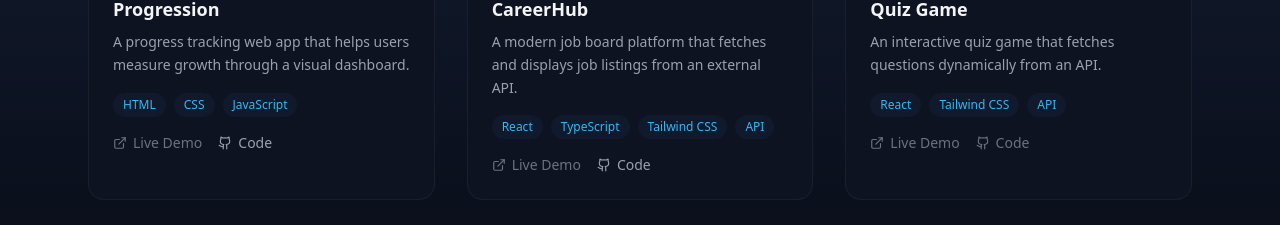
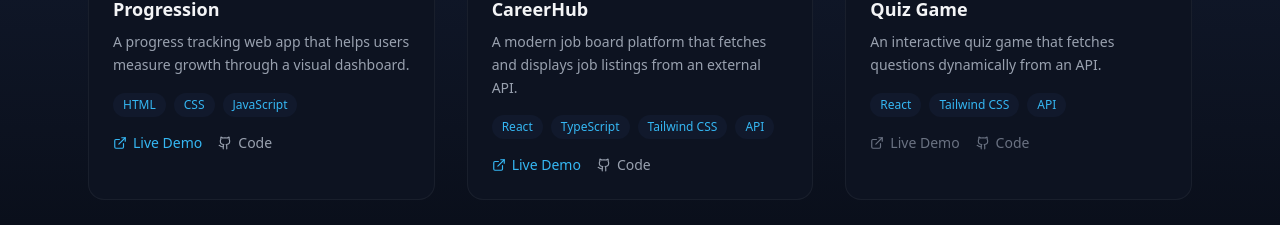
Before and after one commit to AliJoshan/My-Portfolio, a React (Vite) app: page / in a window 1280 px wide. Shown: the part 2616-2841 px from the top of the page. Built offline with nearby package versions, Linux system fonts and the light colour scheme.

Commit message:
Add live url to projects

```diff
--- a/src/components/ProjectsSection.tsx
+++ b/src/components/ProjectsSection.tsx
@@ -26,6 +26,7 @@ const projects: Project[] = [
         image: progressionImg,
         tags: ["HTML", "CSS", "JavaScript"],
         githubUrl: "https://github.com/AliJoshan/Progression",
+        liveUrl: "https://progression-psi.vercel.app/",
         overview:
             "Progression is a front-end focused progress tracker built with vanilla web technologies. It allows users to track habits or goals over time using a clean dashboard-style UI.",
         features: [
@@ -44,6 +45,7 @@ const projects: Project[] = [
         image: careerHubImg,
         tags: ["React", "TypeScript", "Tailwind CSS", "API"],
         githubUrl: "https://github.com/AliJoshan/CareerHub",
+        liveUrl: "https://career-hub-two-sigma.vercel.app/",
         overview:
             "CareerHub is a job board application built with React and TypeScript. It consumes an external API to display real-time job listings with clean UI, filtering, and structured job details.",
         features: [
```
